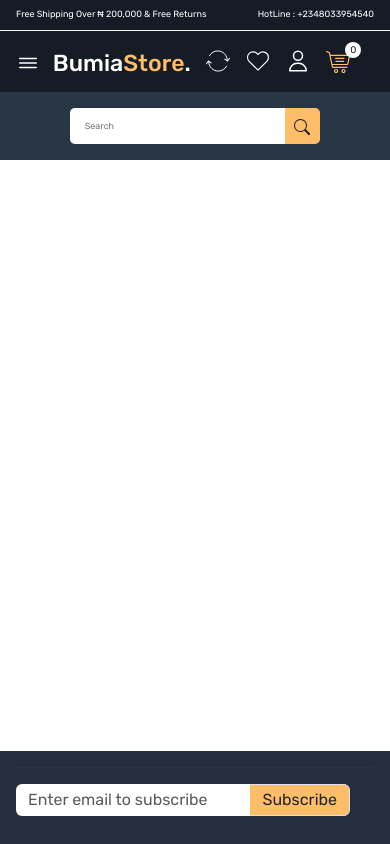
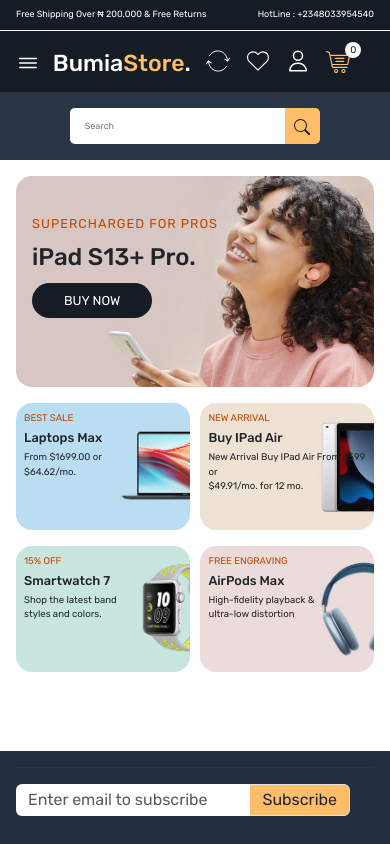
Before and after one commit to Obilomania/Bumia-Store, a React (Create React App) app in the folder frontend/: page / in a window 390 px wide. Shown: the top 844 px of the page. Built offline with nearby package versions, Linux system fonts and the light colour scheme.

Commit message:
landing section one responsive

```diff
--- a/frontend/src/components/Layout.jsx
+++ b/frontend/src/components/Layout.jsx
@@ -2,14 +2,14 @@
 import Header from './Layout/Header'
 import Footer from './Layout/Footer'
 import styled from 'styled-components'
-// import { Outlet } from 'react-router-dom'
+import { Outlet } from 'react-router-dom'
 
 const Layout = () => {
   return (
     <TheMainLayout>
       <Header />
       <div className="outLet">
-        {/* <Outlet /> */}
+        <Outlet />
       </div>
       <Footer />
     </TheMainLayout>
--- a/frontend/src/components/Layout/CategoriesDropdown.jsx
+++ b/frontend/src/components/Layout/CategoriesDropdown.jsx
@@ -222,6 +222,7 @@
     justify-content: space-between;
     padding-top: 1rem;
     .left {
+      background: white;
       height: 100%;
       width: 50%;
       padding: 1rem 1.5rem;
--- a/frontend/src/components/Layout/MobileView/MobileNavBar.jsx
+++ b/frontend/src/components/Layout/MobileView/MobileNavBar.jsx
@@ -152,7 +152,6 @@
 const ResponsiveNav = styled.div`
   width: 100%;
   height: 100%;
-  overflow: scroll;
   .overlay {
     width: 100%;
     height: 100vh;
@@ -160,7 +159,7 @@
     position: absolute;
     top: 0;
     left: 0;
-    z-index: 10;
+    z-index: 100;
     transition: 200ms all ease-in-out;
   }
   .overlay-close-close {
@@ -179,7 +178,7 @@
     position: relative;
     top: 0;
     left: 0;
-    z-index: 20;
+    z-index: 1000;
     color: var(--bg-one);
     background: white;
     overflow: hidden;
--- a/frontend/src/components/Layout/SpecialDropdown.jsx
+++ b/frontend/src/components/Layout/SpecialDropdown.jsx
@@ -58,7 +58,7 @@
     border-radius: 0.3rem;
     padding: 2rem 1.5rem;
     color: var(--bg-one);
-    /* background-color: var(--bg-grey); */
+    background-color: var(--bg-grey);
     display: flex;
     flex-direction: column;
     gap: 1.5rem;
--- a/frontend/src/components/Layout/StoreDropDown.jsx
+++ b/frontend/src/components/Layout/StoreDropDown.jsx
@@ -96,6 +96,9 @@
     display: flex;
     align-items: start;
     justify-content: space-between;
+    position:relative;
+    z-index:100;
+    background: white;
     .appliances,
     .phones {
       p {
--- a/frontend/src/components/Layout/TopDealsDropDown.jsx
+++ b/frontend/src/components/Layout/TopDealsDropDown.jsx
@@ -233,6 +233,8 @@
     align-items: start;
     justify-content: space-between;
     padding-top: 1rem;
+    background: white;
+
     .left {
       height: 100%;
       width: 50%;
--- a/frontend/src/pages/Landing/SectionOne.jsx
+++ b/frontend/src/pages/Landing/SectionOne.jsx
@@ -5,164 +5,526 @@
 import smallBannerTwoIMG from "../../assets/images/catbanner-02.jpg";
 import smallBannerThreeIMG from "../../assets/images/catbanner-03.jpg";
 import smallBannerFourIMG from "../../assets/images/catbanner-04.jpg";
-import { Link } from "react-router-dom";
+// import { Link } from "react-router-dom";
 
 const SectionOne = () => {
   return (
     <FirstSection>
-      <section className="home-wrapper-1 p-5">
-        <div className="page-container">
-          <div className="row">
-            <div className="col-6">
-              <div className="main-banner p-3 position-relative">
-                <img
-                  src={mainBannerIMG}
-                  alt="mainBannerImg"
-                  className="img-fluid rounded-3"
-                />
-                <div className="main-banner-content">
-                  <h6>AUTHENTICITY AT ITS PEAK</h6>
-                  <h2>Samsung Fold</h2>
-                  <p>
+      <div className="left">
+        <div className="big-image">
+          <img src={mainBannerIMG} alt="bannerIcon" />
+        </div>
+        <div className="big-image-content">
+          <p className="superCharger">SUPERCHARGED FOR PROS</p>
+          <h2>iPad S13+ Pro.</h2>
+          <p className="big-desc">
             {" "}
-                    From &#x20A6;200,000, <br />
-                    Payment In Installments
+            From $999.00 or $41.62/mo. <br /> for 24 mo. Footnote*{" "}
           </p>
-                  <Link to={"/"}>BUY NOW</Link>
+          <button>BUY NOW</button>
+        </div>
+      </div>
+      <div className="right">
+        <div className="right-card">
+          <div className="card-image">
+            <img src={smallBannerOneIMG} alt="cardIcon" />
+          </div>
+          <div className="small-card-content">
+            <p className="superCharger">BEST SALE</p>
+            <h3 className="card-title">Laptops Max</h3>
+            <p className="desc">
+              From $1699.00 or <br /> $64.62/mo.
+            </p>
+          </div>
+        </div>
+        <div className="right-card">
+          <div className="card-image">
+            <img src={smallBannerThreeIMG} alt="cardIcon" />
+          </div>
+          <div className="small-card-content">
+            <p className="superCharger">NEW ARRIVAL</p>
+            <h3 className="card-title">Buy IPad Air</h3>
+            <p className="desc">
+              New Arrival Buy IPad Air From $599 or <br /> $49.91/mo. for 12 mo.
+            </p>
+          </div>
+        </div>
+        <div className="right-card">
+          <div className="card-image">
+            <img src={smallBannerTwoIMG} alt="cardIcon" />
+          </div>
+          <div className="small-card-content">
+            <p className="superCharger">15% OFF</p>
+            <h3 className="card-title">Smartwatch 7</h3>
+            <p className="desc">
+              Shop the latest band <br /> styles and colors.
+            </p>
+          </div>
+        </div>
+        <div className="right-card">
+          <div className="card-image">
+            <img src={smallBannerFourIMG} alt="cardIcon" />
+          </div>
+          <div className="small-card-content">
+            <p className="superCharger">FREE ENGRAVING</p>
+            <h3 className="card-title">AirPods Max</h3>
+            <p className="desc">
+              High-fidelity playback & <br /> ultra-low distortion
+            </p>
           </div>
         </div>
       </div>
-            <div className="col-6">
-              <div className="d-flex flex-wrap gap-0 justify-content-between align-items-center">
-                <div className="small-banner p-3 position-relative">
-                  <img
-                    src={smallBannerOneIMG}
-                    alt="smallBannerImg"
-                    className="img-fluid rounded-3"
-                  />
-                  <div className="small-banner-content">
-                    <h6>AWOOF BEREKETE</h6>
-                    <h2>Computers</h2>
-                    <p>
-                      {" "}
-                      From &#x20A6;200,000, <br />@ &#x20A6;30,000/month
-                    </p>
-                    {/* <Link to={"/"}>BUY NOW</Link> */}
-                  </div>
-                </div>
-                <div className="small-banner p-3 position-relative">
-                  <img
-                    src={smallBannerTwoIMG}
-                    alt="smallBannerImg"
-                    className="img-fluid rounded-3"
-                  />
-                  <div className="small-banner-content">
-                    <h6>SLEEK ACCESSORIES</h6>
-                    <h2>Watches</h2>
-                    <p>
-                      {" "}
-                      From &#x20A6;200,000, <br />@ &#x20A6;30,000/month
-                    </p>
-                    {/* <Link to={"/"}>BUY NOW</Link> */}
-                  </div>
-                </div>
-                <div className="small-banner p-3 position-relative">
-                  <img
-                    src={smallBannerThreeIMG}
-                    alt="smallBannerImg"
-                    className="img-fluid rounded-3"
-                  />
-                  <div className="small-banner-content">
-                    <h6>SLEEK TABLET</h6>
-                    <h2>iPads/Tablets</h2>
-                    <p>
-                      {" "}
-                      From &#x20A6;200,000, <br />@ &#x20A6;30,000/month
-                    </p>
-                    {/* <Link to={"/"}>BUY NOW</Link> */}
-                  </div>
-                </div>
-                <div className="small-banner p-3 position-relative">
-                  <img
-                    src={smallBannerFourIMG}
-                    alt="smallBannerImg"
-                    className="img-fluid rounded-3"
-                  />
-                  <div className="small-banner-content">
-                    <h6>HEAD PHONE</h6>
-                    <h2>AirPod Max</h2>
-                    <p>
-                      {" "}
-                      From &#x20A6;200,000, <br />@ &#x20A6;30,000/month
-                    </p>
-                    {/* <Link to={"/"}>BUY NOW</Link> */}
-                  </div>
-                </div>
-              </div>
-            </div>
-          </div>
-        </div>
-      </section>
     </FirstSection>
   );
 };
 
 const FirstSection = styled.div`
   width: 100%;
-  height: 100%;
-  .main-banner-content {
+  height: fit-content;
+  padding: 3rem 8rem;
+  display: flex;
+  align-items: start;
+  justify-content: space-between;
+  flex-wrap: wrap;
+  gap: 1%;
+  .left {
+    width: 49.5%;
+    border-radius: 1rem;
+    overflow: hidden;
+    position: relative;
+    z-index: 1;
+    .big-image {
+      position: relative;
+    }
+    .big-image-content {
       position: absolute;
-    top: 20%;
-    left: 5%;
-    h6 {
+      z-index: 5;
+      top: 4rem;
+      left: 3rem;
+      display: flex;
+      flex-direction: column;
+      gap: 1rem;
+      .superCharger {
+        font-size: 1.2rem;
+        letter-spacing: 1px;
         color: var(--bg-logo2);
       }
       h2 {
-      font-weight: 600;
-      font-size: 2.5rem;
-      color: var(--bg-three);
+        font-size: 3.5rem;
       }
       p {
         font-size: 1rem;
-      font-weight: 500;
-      line-height: 1.2rem;
-      color: var(--bg-three);
+        line-height: 2rem;
       }
-    a {
+      button {
+        border: none;
+        background: var(--bg-one);
         color: white;
-      background: var(--bg-one);
-      font-size: 0.8rem;
-      padding: 0.5rem 1.5rem;
-      border-radius: 1rem;
+        width: fit-content;
+        padding: 1rem 2rem;
+        border-radius: 2rem;
         transition: var(--transition);
         &:hover {
-        background: var(--bg-two);
           transition: var(--transition);
+          background: var(--bg-logo);
+          color: var(--bg-one);
         }
       }
     }
-  .small-banner{
-    width:49%;
   }
-  .small-banner-content {
+  .right {
+    width: 49.5%;
+    border-radius: 1rem;
+    overflow: hidden;
+    position: relative;
+    display: flex;
+    flex-wrap: wrap;
+    align-items: start;
+    justify-content: space-between;
+    gap: 1rem;
+    .right-card {
+      position: relative;
+      width: 48%;
+      margin-bottom: 0.2rem;
+      .superCharger {
+        font-size: 1rem;
+        letter-spacing: 1px;
+        color: var(--bg-logo2);
+      }
+      .img {
+        width: 100%;
+        overflow: hidden;
+        img {
+          height: 100%;
+          width: 100%;
+        }
+      }
+      .small-card-content {
         position: absolute;
-    top: 25%;
-    left: 10%;
-    h6 {
+        top: 2rem;
+        left: 2rem;
+        display: flex;
+        flex-direction: column;
+        gap: 1rem;
+      }
+    }
+  }
+  @media screen and (max-width: 1200px) {
+    width: 100%;
+    height: fit-content;
+    padding: 3rem 1rem;
+    display: flex;
+    align-items: start;
+    justify-content: space-between;
+    flex-direction: column;
+    flex-wrap: wrap;
+    gap: 1rem;
+    .left {
+      width: 100%;
+      height: 25vh;
+      border-radius: 1rem;
+      overflow: hidden;
+      position: relative;
+      z-index: 1;
+      .big-image {
+        position: relative;
+        width: 100%;
+        height: 25vh;
+        img {
+          object-fit: cover;
+          height: 100%;
+          width: 100%;
+          object-position:top;
+        }
+      }
+      .big-image-content {
+        position: absolute;
+        z-index: 5;
+        top: 2rem;
+        left: 1rem;
+        display: flex;
+        flex-direction: column;
+        gap: 0.6rem;
+        .superCharger {
+          font-size: 1rem;
+          letter-spacing: 1px;
           color: var(--bg-logo2);
-      font-size:.8rem;
         }
         h2 {
-      font-weight: 600;
+          font-size: 2rem;
+        }
+        .big-desc {
+          font-size: 1rem;
+          line-height: 1.1rem;
+          display: none;
+        }
+        button {
+          border: none;
+          background: var(--bg-one);
+          color: white;
+          width: fit-content;
+          padding: 1rem 2rem;
+          border-radius: 2rem;
+          transition: var(--transition);
+          &:hover {
+            transition: var(--transition);
+            background: var(--bg-logo);
+            color: var(--bg-one);
+          }
+        }
+      }
+    }
+    .right {
+      width: 100%;
+      border-radius: 1rem;
+      overflow: hidden;
+      position: relative;
+      display: flex;
+      flex-wrap: wrap;
+      align-items: start;
+      justify-content: space-between;
+      gap: 0rem;
+      height: fit-content;
+      .right-card {
+        position: relative;
+        width: 48.5%;
+        height: 15vh;
+        margin-bottom: 0.2rem;
+        overflow: hidden;
+        margin-bottom: 1rem;
+        border-radius: 1rem;
+        .superCharger {
           font-size: 1.2rem;
-      color: var(--bg-three);
+          letter-spacing: 0px;
+          color: var(--bg-logo2);
+        }
+        .card-image {
+          width: 100%;
+          height: 15vh;
+          overflow: hidden;
+          img {
+            object-fit: cover;
+            height: 100%;
+            width: 100%;
+            object-position: left;
+          }
+        }
+        .small-card-content {
+          position: absolute;
+          top: 0.5rem;
+          left: 1rem;
+          display: flex;
+          flex-direction: column;
+          gap: 0.3rem;
+          h3 {
+            font-size: 1.2rem;
           }
           p {
-      font-size: .8rem;
-      font-weight: 500;
-      line-height: 1rem;
-      color: var(--bg-three);
+            font-size: 1rem;
+            width: 100%;
           }
+        }
+      }
+    }
+  }
+  @media screen and (max-width: 900px) {
+  }
+  @media screen and (max-width: 600px) {
+    width: 100%;
+    height: fit-content;
+    padding: 3rem 1rem;
+    display: flex;
+    align-items: start;
+    justify-content: space-between;
+    flex-direction: column;
+    flex-wrap: wrap;
+    gap: 1rem;
+    .left {
+      width: 100%;
+      height: 25vh;
+      border-radius: 1rem;
+      overflow: hidden;
+      position: relative;
+      z-index: 1;
+      .big-image {
+        position: relative;
+        width: 100%;
+        height: 25vh;
+        img {
+          object-fit: cover;
+          height: 100%;
+          width: 100%;
+        }
+      }
+      .big-image-content {
+        position: absolute;
+        z-index: 5;
+        top: 2rem;
+        left: 1rem;
+        display: flex;
+        flex-direction: column;
+        gap: 0.6rem;
+        .superCharger {
+          font-size: 1rem;
+          letter-spacing: 1px;
+          color: var(--bg-logo2);
+        }
+        h2 {
+          font-size: 2rem;
+        }
+        .big-desc {
+          font-size: 1rem;
+          line-height: 1.1rem;
+          display: none;
+        }
+        button {
+          border: none;
+          background: var(--bg-one);
+          color: white;
+          width: fit-content;
+          padding: 1rem 2rem;
+          border-radius: 2rem;
+          transition: var(--transition);
+          &:hover {
+            transition: var(--transition);
+            background: var(--bg-logo);
+            color: var(--bg-one);
+          }
+        }
+      }
+    }
+    .right {
+      width: 100%;
+      border-radius: 1rem;
+      overflow: hidden;
+      position: relative;
+      display: flex;
+      flex-wrap: wrap;
+      align-items: start;
+      justify-content: space-between;
+      gap: 0rem;
+      height: fit-content;
+      .right-card {
+        position: relative;
+        width: 48.5%;
+        height: 15vh;
+        margin-bottom: 0.2rem;
+        overflow: hidden;
+        margin-bottom: 1rem;
+        border-radius: 1rem;
+        .superCharger {
+          font-size: 1rem;
+          letter-spacing: 0px;
+          color: var(--bg-logo2);
+        }
+        .card-image {
+          width: 100%;
+          height: 15vh;
+          overflow: hidden;
+          img {
+            object-fit: cover;
+            height: 100%;
+            width: 100%;
+            object-position: left;
+          }
+        }
+        .small-card-content {
+          position: absolute;
+          top: 0.5rem;
+          left: 1rem;
+          display: flex;
+          flex-direction: column;
+          gap: 0.3rem;
+          h3 {
+            font-size: 1rem;
+          }
+          p {
+            font-size: 0.8rem;
+            width: 100%;
+          }
+        }
+      }
+    }
+  }
+  @media screen and (max-width: 420px) {
+    width: 100%;
+    height: fit-content;
+    padding: 1rem 1rem;
+    display: flex;
+    align-items: start;
+    justify-content: space-between;
+    flex-direction: column;
+    flex-wrap: wrap;
+    gap: 1rem;
+    .left {
+      width: 100%;
+      height: 25vh;
+      border-radius: 1rem;
+      overflow: hidden;
+      position: relative;
+      z-index: 1;
+      .big-image {
+        position: relative;
+        width: 100%;
+        height: 25vh;
+        img {
+          object-fit: cover;
+          height: 100%;
+          width: 100%;
+        }
+      }
+      .big-image-content {
+        position: absolute;
+        z-index: 5;
+        top: 2rem;
+        left: 1rem;
+        display: flex;
+        flex-direction: column;
+        gap: 0.2rem;
+        .superCharger {
+          font-size: 0.8rem;
+          letter-spacing: 1px;
+          color: var(--bg-logo2);
+        }
+        h2 {
+          font-size: 1.5rem;
+        }
+        .big-desc {
+          font-size: 1rem;
+          line-height: 1.1rem;
+          display: none;
+        }
+        button {
+          border: none;
+          background: var(--bg-one);
+          color: white;
+          width: fit-content;
+          padding: 0.5rem 2rem;
+          border-radius: 2rem;
+          transition: var(--transition);
+          font-size: 0.8rem;
+          &:hover {
+            transition: var(--transition);
+            background: var(--bg-logo);
+            color: var(--bg-one);
+          }
+        }
+      }
+    }
+    .right {
+      width: 100%;
+      border-radius: 1rem;
+      overflow: hidden;
+      position: relative;
+      display: flex;
+      flex-wrap: wrap;
+      align-items: start;
+      justify-content: space-between;
+      gap: 0rem;
+      height: fit-content;
+      .right-card {
+        position: relative;
+        width: 48.5%;
+        height: 15vh;
+        margin-bottom: 0.2rem;
+        overflow: hidden;
+        margin-bottom: 1rem;
+        border-radius: 1rem;
+        .superCharger {
+          font-size: 0.8rem;
+          letter-spacing: 0px;
+          color: var(--bg-logo2);
+        }
+        .card-image {
+          width: 100%;
+          height: 15vh;
+          overflow: hidden;
+          img {
+            object-fit: cover;
+            height: 100%;
+            width: 100%;
+            object-position: left;
+          }
+        }
+        .small-card-content {
+          position: absolute;
+          top: 0.5rem;
+          left: 0.5rem;
+          display: flex;
+          flex-direction: column;
+          gap: 0.3rem;
+          h3 {
+            font-size: 0.8rem;
+          }
+          p {
+            font-size: 0.6rem;
+            width: 100%;
+          }
+        }
+      }
+    }
+  }
+  @media screen and (max-width: 350px) {
   }
 `;
 export default SectionOne;
```
Also changed, not shown: frontend/src/components/Layout/BottomeHeader.jsx (+13 -3 lines), frontend/src/components/Layout/Header.jsx (+7 -6 lines), frontend/src/pages/Home.jsx (+9 -9 lines). Lines whose indentation alone changed are shown as unchanged.
